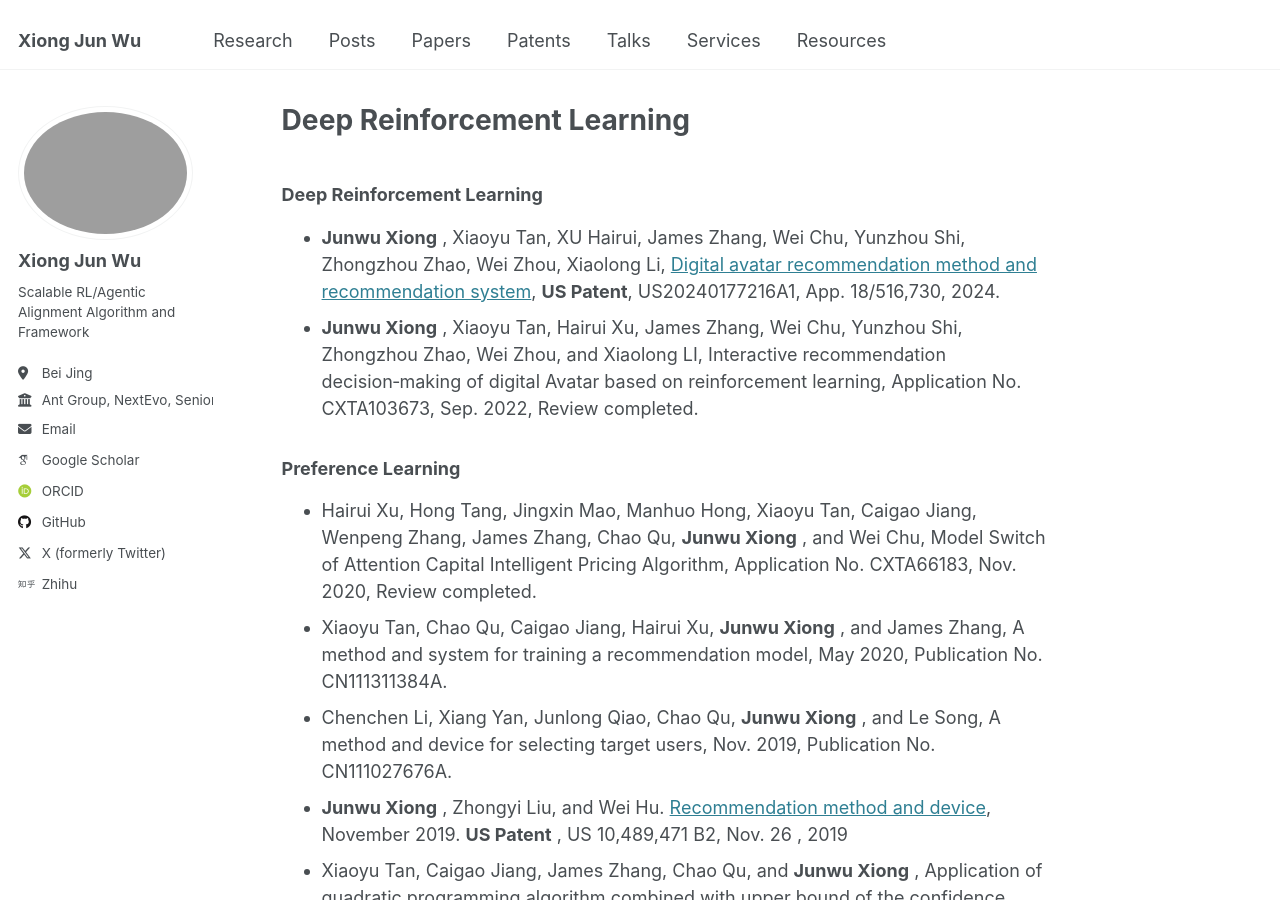
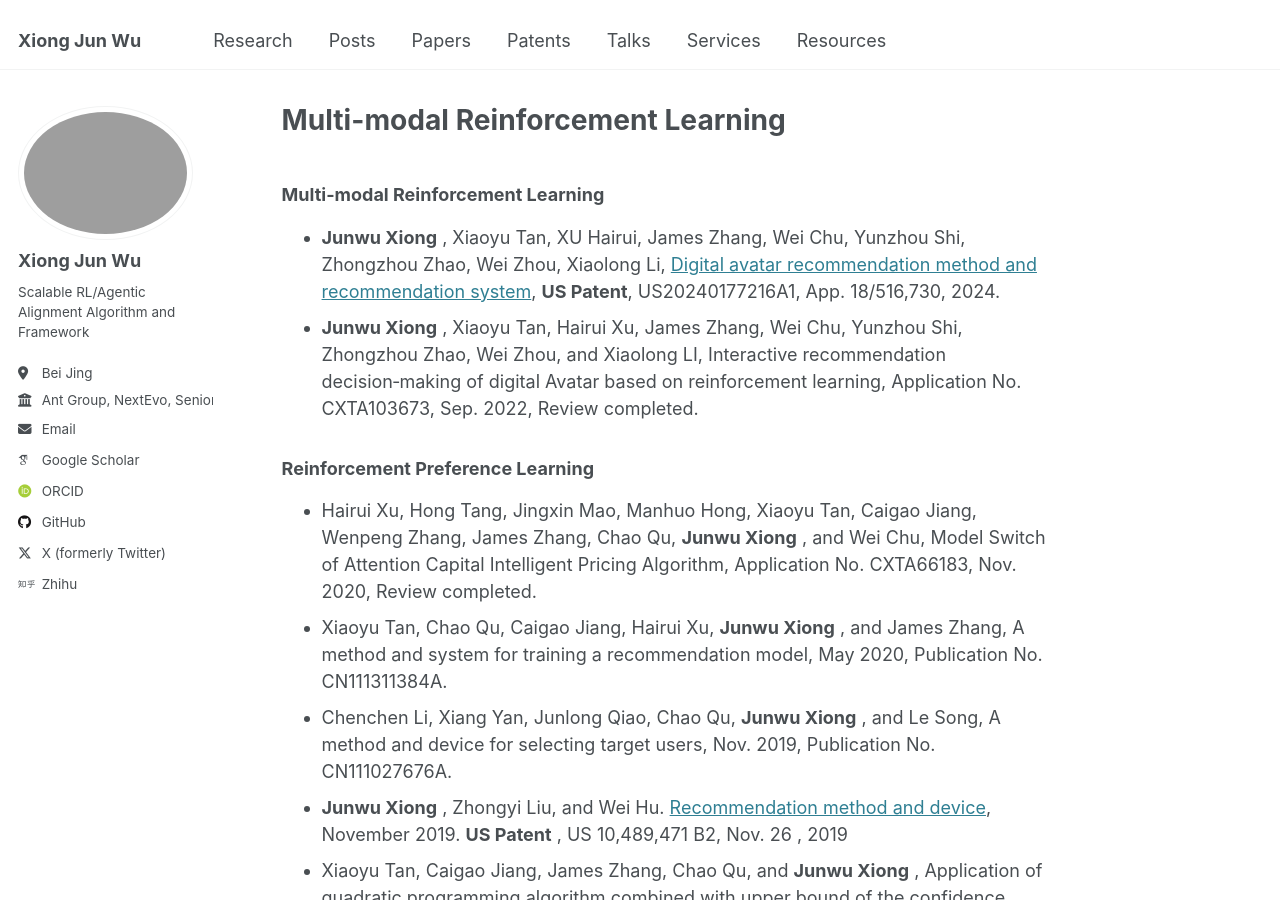
Before and after one commit to junwuxgi/junwuxgi.github.io, a Jekyll site: the page built from patents.md, in a window 1280 px wide and 900 px high. Built offline with Jekyll 4.4.1, drawn with Linux system fonts in a browser that asks for light colours; some web fonts are replaced; our own code applies the rules of GitHub Pages for plain Markdown files.

Commit message:
Update patents.md

```diff
--- a/patents.md
+++ b/patents.md
@@ -1,11 +1,9 @@
-
-
-### **Deep Reinforcement Learning**
+### **Multi-modal Reinforcement Learning**
 
 * **Junwu Xiong** , Xiaoyu Tan, XU Hairui, James Zhang, Wei Chu, Yunzhou Shi, Zhongzhou Zhao, Wei Zhou, Xiaolong Li, [Digital avatar recommendation method and recommendation system](https://patents.google.com/patent/US20240177216A1/en), **US Patent**, US20240177216A1, App. 18/516,730, 2024.
 * **Junwu Xiong** , Xiaoyu Tan, Hairui Xu, James Zhang, Wei Chu, Yunzhou Shi, Zhongzhou Zhao, Wei Zhou, and Xiaolong LI, Interactive recommendation decision‑making of digital Avatar based on reinforcement learning, Application No. CXTA103673, Sep. 2022, Review completed.
 
-### **Preference Learning**
+### **Reinforcement Preference Learning**
 
 * Hairui Xu, Hong Tang, Jingxin Mao, Manhuo Hong, Xiaoyu Tan, Caigao Jiang, Wenpeng Zhang, James Zhang, Chao Qu,  **Junwu Xiong** , and Wei Chu, Model Switch of Attention Capital Intelligent Pricing Algorithm, Application No. CXTA66183, Nov. 2020, Review completed.
 * Xiaoyu Tan, Chao Qu, Caigao Jiang, Hairui Xu,  **Junwu Xiong** , and James Zhang, A method and system for training a recommendation model, May 2020, Publication No. CN111311384A.
```
